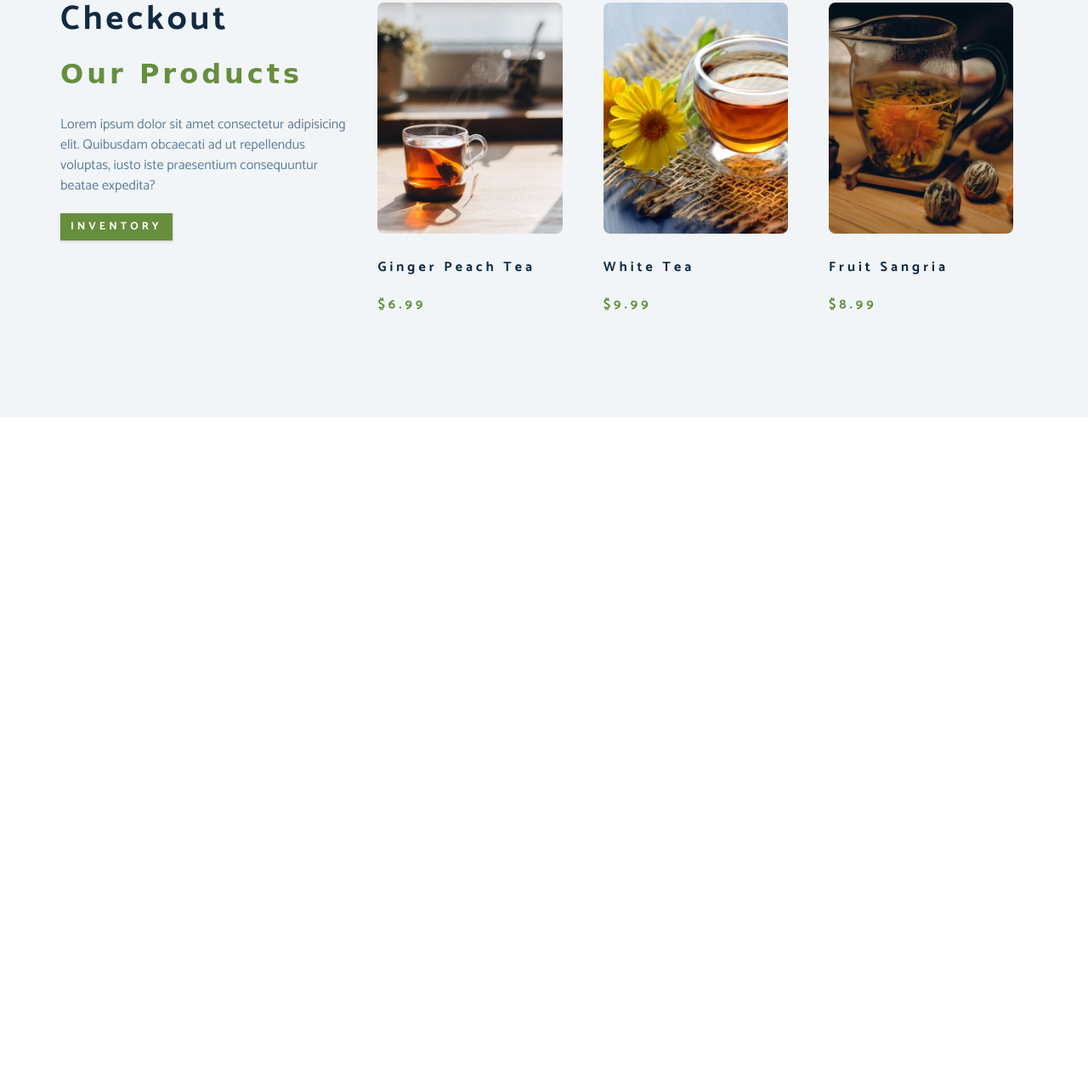
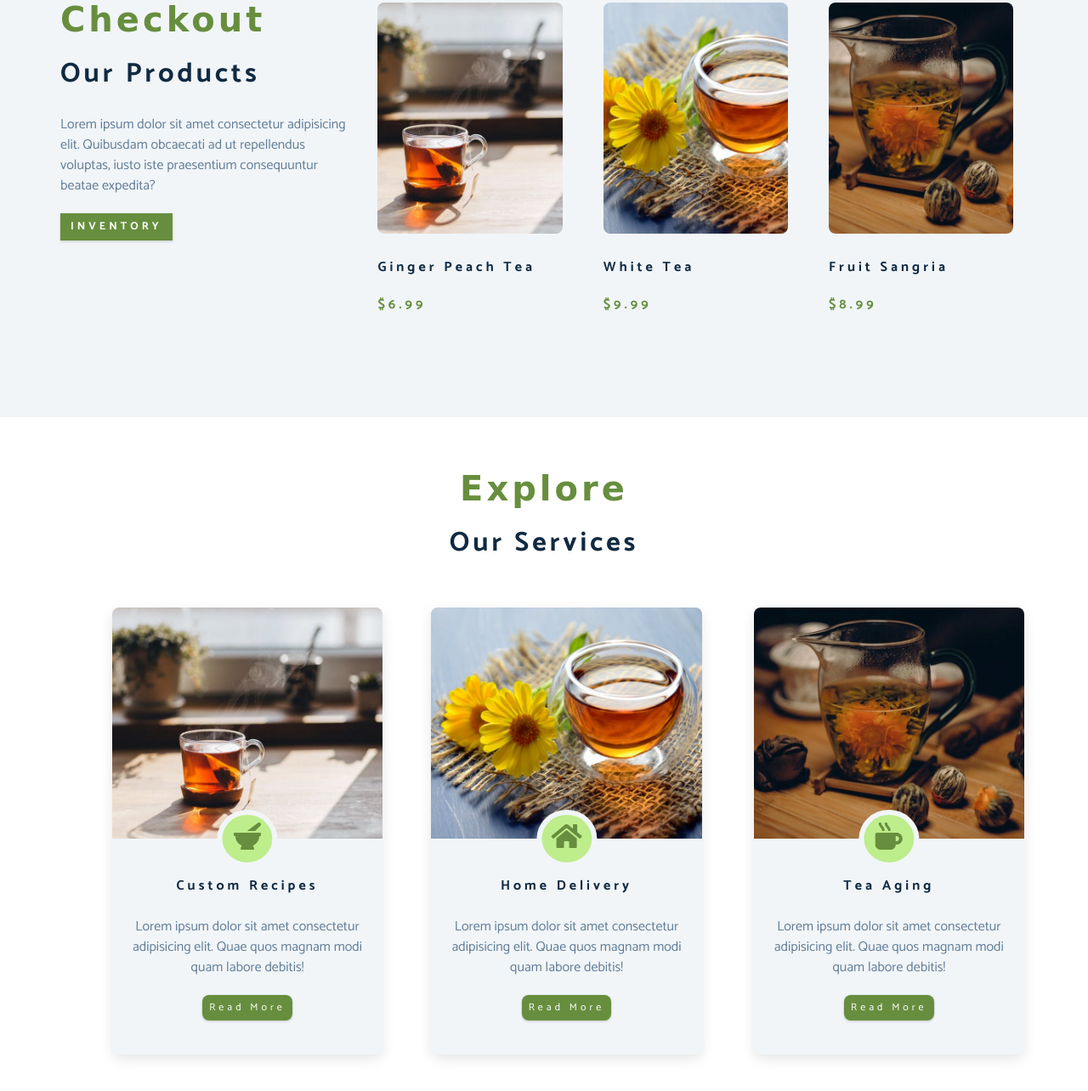
Before and after one commit to emines0/tea-project, a plain HTML site: page index.html in a window 1280 px wide. Shown: the part 1670-2954 px from the top of the page at 85% size. Before the commit the page ends 2161 px from the top, so only its background shows below. Drawn offline with Linux system fonts and the light colour scheme; a web font is replaced by a local one.

Commit message:
services section

```diff
--- a/css/styles.css
+++ b/css/styles.css
@@ -140,7 +140,7 @@ p {
   display: table;
 }
 
-.section-title h3 {
+.section-title h2 {
   font-family: var(--ff-secondary);
   color: var(--clr-primary);
 }
@@ -396,3 +396,91 @@ Products section
 Services section
 ============
 */
+
+.services-title {
+  margin-top: 4rem;
+  margin-bottom: -4rem;
+  text-align: center;
+}
+
+.service-card {
+  margin: 2rem 0;
+  background: var(--clr-grey-10);
+  border-radius: var(--radius);
+  box-shadow: 0 5px 15px rgba(0, 0, 0, 0.1);
+  transition: var(--transition);
+}
+
+.service-card:hover {
+  transform: scale(1.02);
+  box-shadow: 0 5px 15px rgba(0, 0, 0, 0.2);
+}
+
+.service-img {
+  height: 17rem;
+  object-fit: cover;
+  border-top-left-radius: var(--radius);
+  border-top-right-radius: var(--radius);
+}
+
+.service-info {
+  text-align: center;
+  padding: 3rem 1rem 2.5rem 1rem;
+}
+
+.service-info p {
+  max-width: 20rem;
+  color: var(--clr-grey-5);
+  margin: 0 auto;
+}
+
+.service-btn {
+  font-size: 0.75rem;
+  text-transform: capitalize;
+  padding: 0.375rem 0.5rem;
+  border-radius: var(--radius);
+  font-weight: 400;
+  margin-top: 1.25rem;
+}
+
+.service-img-container {
+ position: relative;
+}
+
+.service-icon {
+ position: absolute;
+ left: 50%;
+ bottom: 0;
+ font-size: 2rem;
+ color: var(--clr-primary);
+ background: var(--clr-primary-light);
+ padding: 0.25rem 0.6rem;
+ border-radius: 50%;
+ transform: translate(-50%, 50%); /*move to the center of div, move to 50:50 img:div*/
+ border: 0.375rem solid var(--clr-grey-10);
+}
+
+@media screen and (min-width: 768px) {
+  .service-card {
+    float: left;
+    width: 45%;
+  }
+
+  .service-card:nth-child(even) {
+   margin-left: 5%;
+}
+
+@media screen and (min-width: 992px) {
+  .service-card {
+    width: 28%;
+  }
+
+  .service-card:nth-child(odd) {
+   margin-left: 5.333%;
+}
+
+/*
+============
+Contacts section
+============
+*/
--- a/index.html
+++ b/index.html
@@ -160,6 +160,81 @@
       </div>
     </section>
     <!-- end of products section -->
+    <!-- services section -->
+    <section class="services">
+      <!-- section title -->
+      <div class="section-title services-title">
+        <h2>explore</h2>
+        <h3>our services</h3>
+      </div>
+      <!-- end of section title -->
+      <div class="section-center clearfix">
+        <!-- single card -->
+        <article class="service-card">
+          <!-- img container -->
+          <div class="service-img-container">
+            <img src="./images/product-1.jpeg" alt="p1" class="service-img" />
+            <!-- service icon -->
+            <span class="service-icon">
+              <i class="fas fa-mortar-pestle fa-fw"></i>
+            </span>
+          </div>
+          <!-- service info -->
+          <div class="service-info">
+            <h4>custom recipes</h4>
+            <p>
+              Lorem ipsum dolor sit amet consectetur adipisicing elit. Quae quos
+              magnam modi quam labore debitis!
+            </p>
+            <a href="products.html" class="btn service-btn">read more</a>
+          </div>
+        </article>
+        <!-- end of single card -->
+        <!-- single card -->
+        <article class="service-card">
+          <!-- img container -->
+          <div class="service-img-container">
+            <img src="./images/product-2.jpeg" alt="p2" class="service-img" />
+            <!-- service icon -->
+            <span class="service-icon">
+              <i class="fas fa-home fa-fw"></i>
+            </span>
+          </div>
+          <!-- service info -->
+          <div class="service-info">
+            <h4>home delivery</h4>
+            <p>
+              Lorem ipsum dolor sit amet consectetur adipisicing elit. Quae quos
+              magnam modi quam labore debitis!
+            </p>
+            <a href="products.html" class="btn service-btn">read more</a>
+          </div>
+        </article>
+        <!-- end of single card -->
+        <!-- single card -->
+        <article class="service-card">
+          <!-- img container -->
+          <div class="service-img-container">
+            <img src="./images/product-3.jpeg" alt="p3" class="service-img" />
+            <!-- service icon -->
+            <span class="service-icon">
+              <i class="fas fa-mug-hot fa-fw"></i>
+            </span>
+          </div>
+          <!-- service info -->
+          <div class="service-info">
+            <h4>tea aging</h4>
+            <p>
+              Lorem ipsum dolor sit amet consectetur adipisicing elit. Quae quos
+              magnam modi quam labore debitis!
+            </p>
+            <a href="products.html" class="btn service-btn">read more</a>
+          </div>
+        </article>
+        <!-- end of single card -->
+      </div>
+    </section>
+    <!-- end of services section -->
 
     <script src="app.js"></script>
   </body>
```
